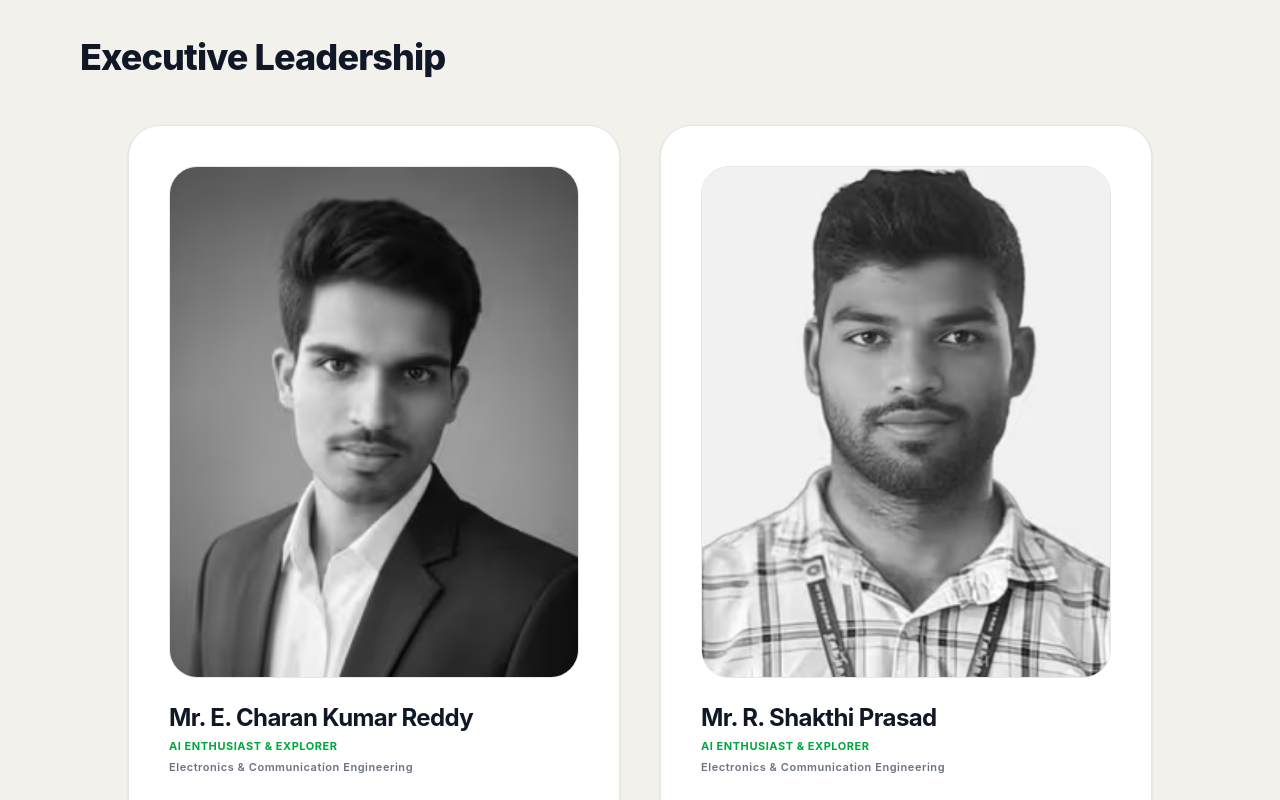
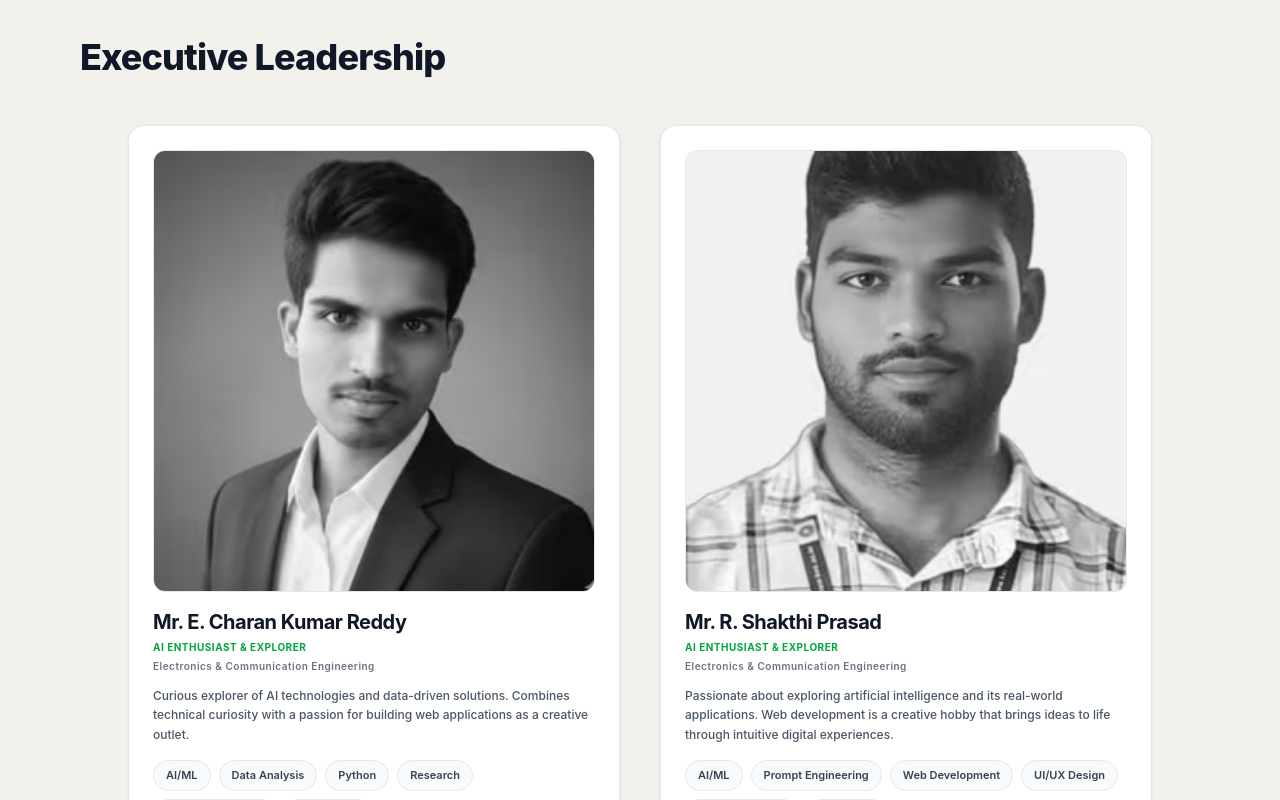
Before and after one commit to reddycharan348/aivro, a React (Vite) app: page /about in a window 1280 px wide. Shown: the part 1760-2560 px from the top of the page. Built offline with nearby package versions, Linux system fonts and the light colour scheme.

Commit message:
Make leadership profile cards much more compact (aspect-square, smaller paddings and fonts)

```diff
--- a/src/pages/About.jsx
+++ b/src/pages/About.jsx
@@ -117,19 +117,19 @@ const About = () => {
           <div className="grid md:grid-cols-2 gap-10 max-w-5xl mx-auto">
 
             {/* Profile 1 (Charan) */}
-            <div className="text-left bg-white p-8 md:p-10 rounded-[32px] border border-gray-200 shadow-sm hover:shadow-md transition-all duration-300 flex flex-col">
-              <div className="w-full aspect-[4/5] bg-gray-100 rounded-[28px] mb-6 overflow-hidden border border-gray-200 group">
+            <div className="text-left bg-white p-6 rounded-2xl border border-gray-200 shadow-sm hover:shadow-md transition-all duration-300 flex flex-col">
+              <div className="w-full aspect-square bg-gray-100 rounded-xl mb-4 overflow-hidden border border-gray-200 group">
                 <img
                   src="/images/team-charan.avif"
                   alt="Mr. E. Charan Kumar Reddy"
                   className="w-full h-full object-cover grayscale group-hover:grayscale-0 group-hover:scale-105 transition-all duration-700 ease-out"
                 />
               </div>
-              <h3 className="text-2xl font-bold text-gray-900 tracking-tight mb-1">Mr. E. Charan Kumar Reddy</h3>
-              <p className="text-green-600 font-bold text-[11px] uppercase tracking-wider mb-1">AI Enthusiast & Explorer</p>
-              <p className="text-gray-500 font-semibold text-[11px] tracking-wider mb-5">Electronics & Communication Engineering</p>
+              <h3 className="text-xl font-bold text-gray-900 tracking-tight mb-1">Mr. E. Charan Kumar Reddy</h3>
+              <p className="text-green-600 font-bold text-[10px] uppercase tracking-wider mb-1">AI Enthusiast & Explorer</p>
+              <p className="text-gray-500 font-semibold text-[10px] tracking-wider mb-3">Electronics & Communication Engineering</p>
 
-              <p className="text-sm text-gray-600 font-medium leading-relaxed mb-8 flex-grow">
+              <p className="text-xs text-gray-600 font-medium leading-relaxed mb-4 flex-grow">
                 Curious explorer of AI technologies and data-driven solutions. Combines technical curiosity with a passion for building web applications as a creative outlet.
               </p>
 
@@ -141,33 +141,33 @@ const About = () => {
                 ))}
               </div>
 
-              <div className="flex gap-3 pt-6 border-t border-gray-100 mt-auto">
-                <a href="https://github.com/reddycharan348" target="_blank" rel="noopener noreferrer" className="flex items-center justify-center w-10 h-10 rounded-full bg-gray-50 border border-gray-200 text-gray-500 hover:bg-gray-900 hover:text-white hover:border-gray-900 transition-all shadow-sm">
-                  <svg width="18" height="18" viewBox="0 0 24 24" fill="none" stroke="currentColor" strokeWidth="2" strokeLinecap="round" strokeLinejoin="round"><path d="M15 22v-4a4.8 4.8 0 0 0-1-3.2c3-.3 6-1.5 6-6.5a4.6 4.6 0 0 0-1.3-3.2 4.2 4.2 0 0 0-.1-3.2s-1.1-.3-3.5 1.3a12.3 12.3 0 0 0-6.2 0C6.5 2.8 5.4 3.1 5.4 3.1a4.2 4.2 0 0 0-.1 3.2A4.6 4.6 0 0 0 4 9.5c0 5 3 6.2 6 6.5a4.8 4.8 0 0 0-1 3.2v4"/><path d="M9 18c-4.5 1.5-5-2.5-7-3"/></svg>
+              <div className="flex gap-2 pt-4 border-t border-gray-100 mt-auto">
+                <a href="https://github.com/reddycharan348" target="_blank" rel="noopener noreferrer" className="flex items-center justify-center w-9 h-9 rounded-full bg-gray-50 border border-gray-200 text-gray-500 hover:bg-gray-900 hover:text-white hover:border-gray-900 transition-all shadow-sm">
+                  <svg width="16" height="16" viewBox="0 0 24 24" fill="none" stroke="currentColor" strokeWidth="2" strokeLinecap="round" strokeLinejoin="round"><path d="M15 22v-4a4.8 4.8 0 0 0-1-3.2c3-.3 6-1.5 6-6.5a4.6 4.6 0 0 0-1.3-3.2 4.2 4.2 0 0 0-.1-3.2s-1.1-.3-3.5 1.3a12.3 12.3 0 0 0-6.2 0C6.5 2.8 5.4 3.1 5.4 3.1a4.2 4.2 0 0 0-.1 3.2A4.6 4.6 0 0 0 4 9.5c0 5 3 6.2 6 6.5a4.8 4.8 0 0 0-1 3.2v4"/><path d="M9 18c-4.5 1.5-5-2.5-7-3"/></svg>
                 </a>
-                <a href="https://reddycharan.me/" target="_blank" rel="noopener noreferrer" className="flex items-center justify-center w-10 h-10 rounded-full bg-gray-50 border border-gray-200 text-gray-500 hover:bg-green-600 hover:text-white hover:border-green-600 transition-all shadow-sm">
-                  <Globe size={18} />
+                <a href="https://reddycharan.me/" target="_blank" rel="noopener noreferrer" className="flex items-center justify-center w-9 h-9 rounded-full bg-gray-50 border border-gray-200 text-gray-500 hover:bg-green-600 hover:text-white hover:border-green-600 transition-all shadow-sm">
+                  <Globe size={16} />
                 </a>
-                <a href="mailto:reddycharan348@gmail.com" className="flex items-center justify-center w-10 h-10 rounded-full bg-gray-50 border border-gray-200 text-gray-500 hover:bg-pink-600 hover:text-white hover:border-pink-600 transition-all shadow-sm">
-                  <Mail size={18} />
+                <a href="mailto:reddycharan348@gmail.com" className="flex items-center justify-center w-9 h-9 rounded-full bg-gray-50 border border-gray-200 text-gray-500 hover:bg-pink-600 hover:text-white hover:border-pink-600 transition-all shadow-sm">
+                  <Mail size={16} />
                 </a>
               </div>
             </div>
 
             {/* Profile 2 (Shakthi) */}
-            <div className="text-left bg-white p-8 md:p-10 rounded-[32px] border border-gray-200 shadow-sm hover:shadow-md transition-all duration-300 flex flex-col">
-              <div className="w-full aspect-[4/5] bg-gray-100 rounded-[28px] mb-6 overflow-hidden border border-gray-200 group">
+            <div className="text-left bg-white p-6 rounded-2xl border border-gray-200 shadow-sm hover:shadow-md transition-all duration-300 flex flex-col">
+              <div className="w-full aspect-square bg-gray-100 rounded-xl mb-4 overflow-hidden border border-gray-200 group">
                 <img
                   src="/images/team-shakthi.avif"
                   alt="Mr. R. Shakthi Prasad"
                   className="w-full h-full object-cover grayscale group-hover:grayscale-0 group-hover:scale-105 transition-all duration-700 ease-out"
                 />
               </div>
-              <h3 className="text-2xl font-bold text-gray-900 tracking-tight mb-1">Mr. R. Shakthi Prasad</h3>
-              <p className="text-green-600 font-bold text-[11px] uppercase tracking-wider mb-1">AI Enthusiast & Explorer</p>
-              <p className="text-gray-500 font-semibold text-[11px] tracking-wider mb-5">Electronics & Communication Engineering</p>
+              <h3 className="text-xl font-bold text-gray-900 tracking-tight mb-1">Mr. R. Shakthi Prasad</h3>
+              <p className="text-green-600 font-bold text-[10px] uppercase tracking-wider mb-1">AI Enthusiast & Explorer</p>
+              <p className="text-gray-500 font-semibold text-[10px] tracking-wider mb-3">Electronics & Communication Engineering</p>
 
-              <p className="text-sm text-gray-600 font-medium leading-relaxed mb-8 flex-grow">
+              <p className="text-xs text-gray-600 font-medium leading-relaxed mb-4 flex-grow">
                 Passionate about exploring artificial intelligence and its real-world applications. Web development is a creative hobby that brings ideas to life through intuitive digital experiences.
               </p>
 
@@ -179,15 +179,15 @@ const About = () => {
                 ))}
               </div>
 
-              <div className="flex gap-3 pt-6 border-t border-gray-100 mt-auto">
-                <a href="https://github.com/shakthiprasad243" target="_blank" rel="noopener noreferrer" className="flex items-center justify-center w-10 h-10 rounded-full bg-gray-50 border border-gray-200 text-gray-500 hover:bg-gray-900 hover:text-white hover:border-gray-900 transition-all shadow-sm">
-                  <svg width="18" height="18" viewBox="0 0 24 24" fill="none" stroke="currentColor" strokeWidth="2" strokeLinecap="round" strokeLinejoin="round"><path d="M15 22v-4a4.8 4.8 0 0 0-1-3.2c3-.3 6-1.5 6-6.5a4.6 4.6 0 0 0-1.3-3.2 4.2 4.2 0 0 0-.1-3.2s-1.1-.3-3.5 1.3a12.3 12.3 0 0 0-6.2 0C6.5 2.8 5.4 3.1 5.4 3.1a4.2 4.2 0 0 0-.1 3.2A4.6 4.6 0 0 0 4 9.5c0 5 3 6.2 6 6.5a4.8 4.8 0 0 0-1 3.2v4"/><path d="M9 18c-4.5 1.5-5-2.5-7-3"/></svg>
+              <div className="flex gap-2 pt-4 border-t border-gray-100 mt-auto">
+                <a href="https://github.com/shakthiprasad243" target="_blank" rel="noopener noreferrer" className="flex items-center justify-center w-9 h-9 rounded-full bg-gray-50 border border-gray-200 text-gray-500 hover:bg-gray-900 hover:text-white hover:border-gray-900 transition-all shadow-sm">
+                  <svg width="16" height="16" viewBox="0 0 24 24" fill="none" stroke="currentColor" strokeWidth="2" strokeLinecap="round" strokeLinejoin="round"><path d="M15 22v-4a4.8 4.8 0 0 0-1-3.2c3-.3 6-1.5 6-6.5a4.6 4.6 0 0 0-1.3-3.2 4.2 4.2 0 0 0-.1-3.2s-1.1-.3-3.5 1.3a12.3 12.3 0 0 0-6.2 0C6.5 2.8 5.4 3.1 5.4 3.1a4.2 4.2 0 0 0-.1 3.2A4.6 4.6 0 0 0 4 9.5c0 5 3 6.2 6 6.5a4.8 4.8 0 0 0-1 3.2v4"/><path d="M9 18c-4.5 1.5-5-2.5-7-3"/></svg>
                 </a>
-                <a href="https://shakthiprasad.me/" target="_blank" rel="noopener noreferrer" className="flex items-center justify-center w-10 h-10 rounded-full bg-gray-50 border border-gray-200 text-gray-500 hover:bg-green-600 hover:text-white hover:border-green-600 transition-all shadow-sm">
-                  <Globe size={18} />
+                <a href="https://shakthiprasad.me/" target="_blank" rel="noopener noreferrer" className="flex items-center justify-center w-9 h-9 rounded-full bg-gray-50 border border-gray-200 text-gray-500 hover:bg-green-600 hover:text-white hover:border-green-600 transition-all shadow-sm">
+                  <Globe size={16} />
                 </a>
-                <a href="mailto:shakthiprasad243@gmail.com" className="flex items-center justify-center w-10 h-10 rounded-full bg-gray-50 border border-gray-200 text-gray-500 hover:bg-pink-600 hover:text-white hover:border-pink-600 transition-all shadow-sm">
-                  <Mail size={18} />
+                <a href="mailto:shakthiprasad243@gmail.com" className="flex items-center justify-center w-9 h-9 rounded-full bg-gray-50 border border-gray-200 text-gray-500 hover:bg-pink-600 hover:text-white hover:border-pink-600 transition-all shadow-sm">
+                  <Mail size={16} />
                 </a>
               </div>
             </div>
```
